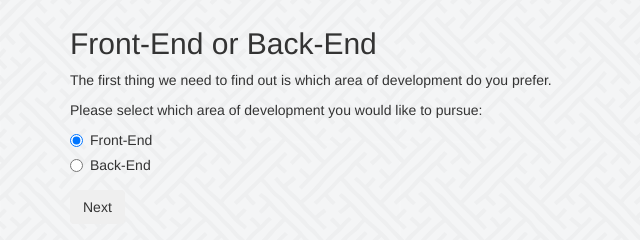
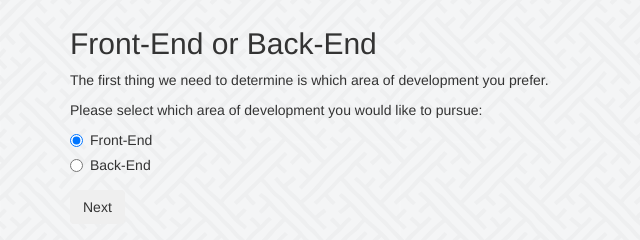
Before and after one commit to tiki84626/track-suggester, a plain HTML site: page index.html in a window 1280 px wide. Shown: the part 258-498 px from the top of the page, 0-640 px from the left. Drawn offline with Linux system fonts and the light colour scheme.

```diff
--- a/index.html
+++ b/index.html
@@ -20,7 +20,7 @@
           <div class="form-group">
             <h2>Front-End or Back-End</h2>
             <p>
-              The first thing we need to find out is which area of development do you prefer.
+              The first thing we need to determine is which area of development you prefer.
             </p>
             <p>
               Please select which area of development you would like to pursue:
@@ -327,7 +327,6 @@
             </div>
           </div>
         </div>
-
       </div>
     </div>
   </body>
```
Also changed, not shown: 1 other file.
